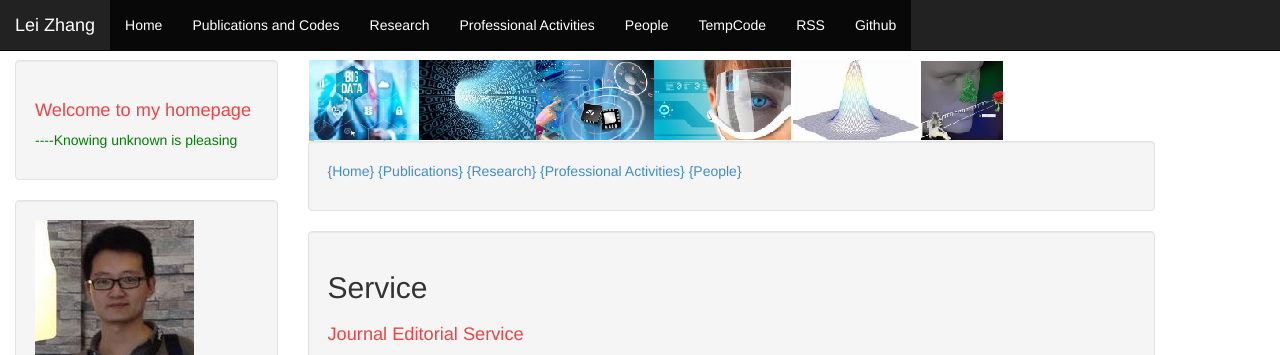
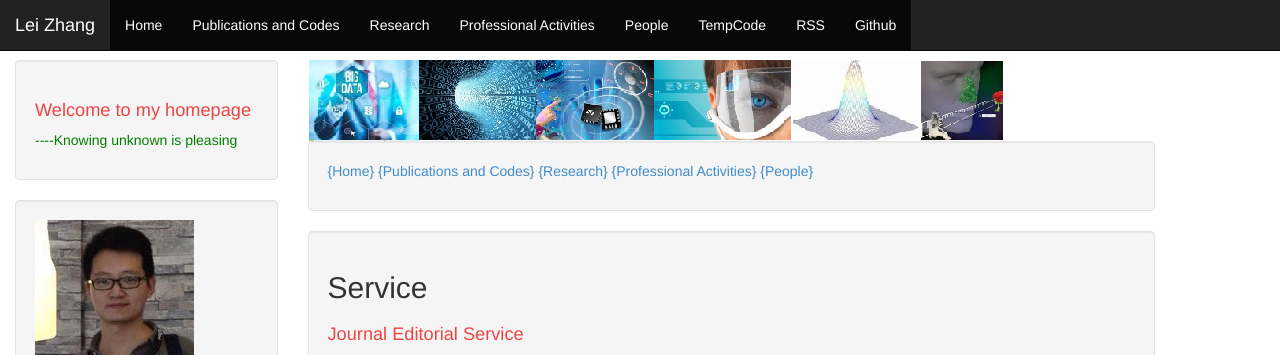
Before and after one commit to DrLeiZhang/website, a Jekyll site: the page built from professional activities.html, in a window 1280 px wide and 900 px high. Shown: the top 355 px of the window. Built offline with Jekyll 4.4.1, drawn with Linux system fonts in a browser that asks for light colours; Markdown is read by kramdown in place of the engine named in the settings.

Commit message:
Update
Signed-off-by: leizhang@cqu.edu.cn <leizhang@cqu.edu.cn>

```diff
--- a/_includes/header.html
+++ b/_includes/header.html
@@ -31,7 +31,7 @@
                 <ul class="nav navbar-nav">
                     <li class="active"><a href="{{ site.baseurl }}/">Home</a></li>
                     <li class="active visible-xs-block"><a href="{{ site.baseurl }}/links.html">Links</a></li>
-                    <li class="active"><a href="{{ site.baseurl }}/publications.html">Publications and Codes</a></li>
+                    <li class="active"><a href="{{ site.baseurl }}/publications and codes.html">Publications and Codes</a></li>
                     <li class="active"><a
 href="{{ site.baseurl }}/research.html">Research</a></li>
                     <li class="active"><a
--- a/index.html
+++ b/index.html
@@ -5,7 +5,7 @@
 
 <div class="well">
 
-<p><a href="http://www.leizhang.tk/">{Home}  </a><a href="http://www.leizhang.tk/publications.html">{Publications}  </a> <a href="http://www.leizhang.tk/research.html">{Research}  </a> <a href="http://www.leizhang.tk/professional%20activities.html">{Professional Activities}</a> <a href="http://www.leizhang.tk/people.html">{People}</a></p>
+<p><a href="http://www.leizhang.tk/">{Home}  </a><a href="http://www.leizhang.tk/publications.html">{Publications and Codes}  </a> <a href="http://www.leizhang.tk/research.html">{Research}  </a> <a href="http://www.leizhang.tk/professional%20activities.html">{Professional Activities}</a> <a href="http://www.leizhang.tk/people.html">{People}</a></p>
 
 </div>
 
@@ -36,7 +36,7 @@
 
 <p><B style="color:red;">[04/12/2016]</B> One paper "<B>Lei Zhang</B>, Yan Liu, and Pingling Deng, Odor Recognition in Multiple E-nose Systems with Cross-domain Discriminative Subspace Learning," is accepted as regular paper in <I><B>IEEE Transactions on Instrumentation and Measurement</B></I>, 2017. <a href="http://www.leizhang.tk/publications.html">[paper and code are available]</a></p>
 
-<p><B style="color:red;">[ESI Hot paper & Highly cited paper]</B> One paper "L. Zhang, W. Zuo, and D. Zhang, LSDT: Latent Sparse Domain Transfer Learning for Visual Adaptation, <I><B>IEEE Transactions on Image Processing</B></I>, vol. 25, no. 3, pp. 1177-1191, 2016" is selected as <B>Hot paper</B> and <B>Highly cited paper</B> in 2016.8 by ESI.
+<p><B style="color:red;">[ESI Hot paper & Highly cited paper]</B> One paper "L. Zhang, W. Zuo, and D. Zhang, LSDT: Latent Sparse Domain Transfer Learning for Visual Adaptation, <I><B>IEEE Transactions on Image Processing</B></I >, vol. 25, no. 3, pp. 1177-1191, 2016" is selected as <B>Hot paper</B> and <B>Highly cited paper</B> in 2016.8 by ESI.
 
 <p><B style="color:red;">[SCI Journal Call for papers]</B> I have been invited as the <B>Lead Guest Editor</B> of <B>Journal of Electrical and Computer Engineering</B> (SCI index), and organized a Special Issue on "<a href="https://www.hindawi.com/journals/jece/si/525421/cfp/">Machine Intelligence in Signal Sensing, Processing and Recognition (MISS)</a>". Welcome to submit your new research papers. <B>Submission Deadline</B>: March 10, 2017; First Decision: June 02, 2017; Publication: July 28, 2017.<a href="resources/MISS_CFP.pdf">[CFP]</a></p>
 
--- a/people.html
+++ b/people.html
@@ -4,7 +4,7 @@
 <img class="about-avatar" src="{{ "/img/object.jpg" | prepend: site.baseurl }}" border="0" alt="[name]" />
 
 <div class="well">
-<p><a href="http://www.leizhang.tk/">{Home}  </a><a href="http://www.leizhang.tk/publications.html">{Publications}  </a> <a href="http://www.leizhang.tk/research.html">{Research}  </a> <a href="http://www.leizhang.tk/professional%20activities.html">{Professional Activities}</a> <a href="http://www.leizhang.tk/people.html">{People}</a></p>
+<p><a href="http://www.leizhang.tk/">{Home}  </a><a href="http://www.leizhang.tk/publications.html">{Publications and Codes}  </a> <a href="http://www.leizhang.tk/research.html">{Research}  </a> <a href="http://www.leizhang.tk/professional%20activities.html">{Professional Activities}</a> <a href="http://www.leizhang.tk/people.html">{People}</a></p>
 </div>
 
 <div class="well">
--- a/professional activities.html
+++ b/professional activities.html
@@ -4,7 +4,7 @@
 <img class="about-avatar" src="{{ "/img/object.jpg" | prepend: site.baseurl }}" border="0" alt="[name]" />
 
 <div class="well">
-<p><a href="http://www.leizhang.tk/">{Home}  </a><a href="http://www.leizhang.tk/publications.html">{Publications}  </a> <a href="http://www.leizhang.tk/research.html">{Research}  </a> <a href="http://www.leizhang.tk/professional%20activities.html">{Professional Activities}</a> <a href="http://www.leizhang.tk/people.html">{People}</a></p>
+<p><a href="http://www.leizhang.tk/">{Home}  </a><a href="http://www.leizhang.tk/publications.html">{Publications and Codes}  </a> <a href="http://www.leizhang.tk/research.html">{Research}  </a> <a href="http://www.leizhang.tk/professional%20activities.html">{Professional Activities}</a> <a href="http://www.leizhang.tk/people.html">{People}</a></p>
 
 </div>
 
--- a/publications and codes.html
+++ b/publications and codes.html
@@ -4,7 +4,7 @@
 <img class="about-avatar" src="{{ "/img/object.jpg" | prepend: site.baseurl }}" border="0" alt="[name]" />
 
 <div class="well">
-<p><a href="http://www.leizhang.tk/">{Home}  </a><a href="http://www.leizhang.tk/publications.html">{Publications}  </a> <a href="http://www.leizhang.tk/research.html">{Research}  </a> <a href="http://www.leizhang.tk/professional%20activities.html">{Professional Activities}</a>  <a href="http://www.leizhang.tk/people.html">{People}</a></p>
+<p><a href="http://www.leizhang.tk/">{Home}  </a><a href="http://www.leizhang.tk/publications.html">{Publications and Codes}  </a> <a href="http://www.leizhang.tk/research.html">{Research}  </a> <a href="http://www.leizhang.tk/professional%20activities.html">{Professional Activities}</a>  <a href="http://www.leizhang.tk/people.html">{People}</a></p>
 </div>
 
 <div class="well">
```
